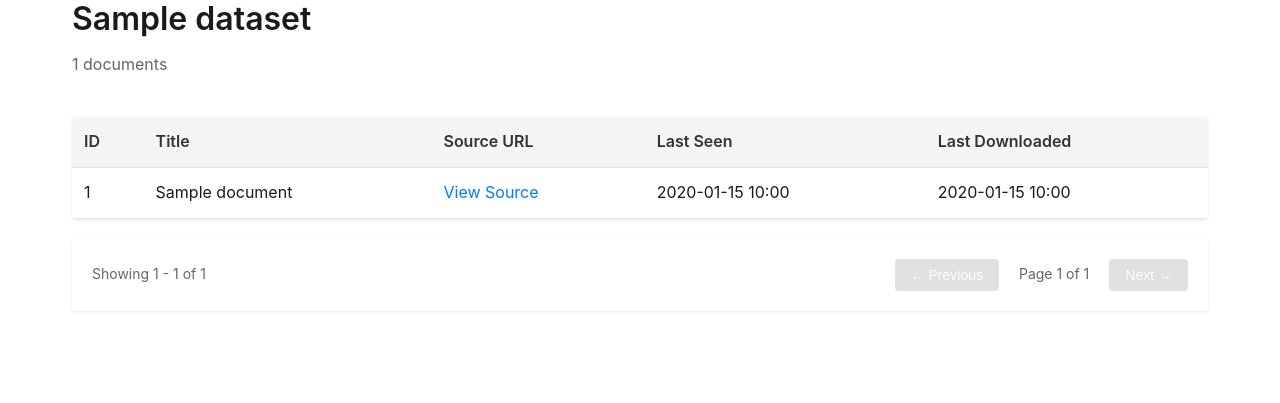
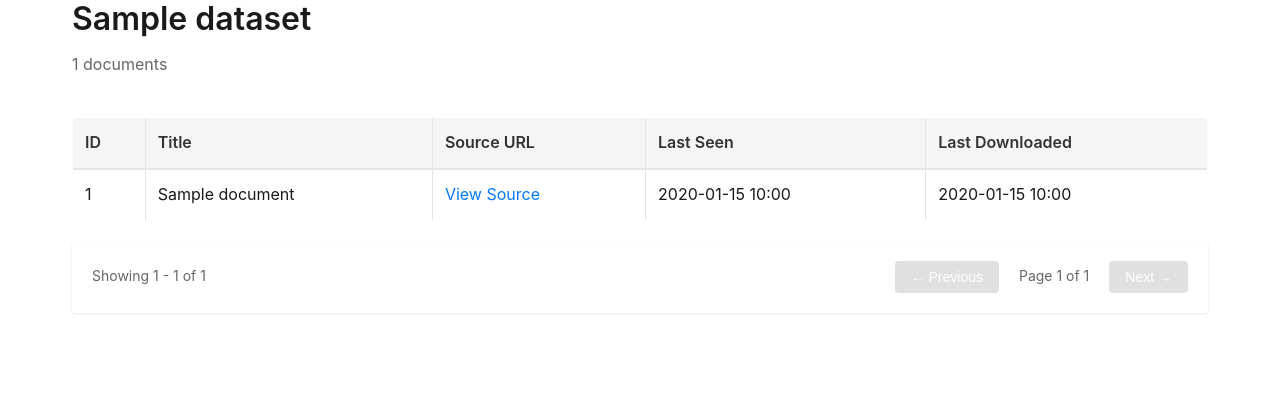
Before and after one commit to datagenero/data-collector, a FastAPI app: page /dataset/1 in a window 1280 px wide. Shown: the part 184-587 px from the top of the page. Run offline with FastAPI, Linux system fonts and the light colour scheme; tables that the repository leaves empty hold one stand-in row (values such as "Sample post").

Commit message:
fix: re-adds styles to dataset table

```diff
--- a/static/style.css
+++ b/static/style.css
@@ -229,33 +229,44 @@ a {
     border-collapse: collapse;
     margin: 20px 0;
     background: white;
-    box-shadow: 0 1px 3px rgba(0,0,0,0.1);
+    border: 1px solid #e5e5e5;
     border-radius: 4px;
     overflow: hidden;
 }
 
 .documents-table thead {
     background: #f5f5f5;
+    border-bottom: 2px solid #e5e5e5;
 }
 
 .documents-table th,
 .documents-table td {
     padding: 12px;
     text-align: left;
+    border-right: 1px solid #e5e5e5;
+}
+
+.documents-table th:last-child,
+.documents-table td:last-child {
+    border-right: none;
+}
+
+.documents-table tbody tr {
+    transition: background 0.2s ease;
     border-bottom: 1px solid #e5e5e5;
+}
+
+.documents-table tbody tr:last-child {
+    border-bottom: none;
+}
+
+.documents-table tbody tr:hover {
+    background: #f9f9f9;
 }
 
 .documents-table th {
     font-weight: 600;
     color: #333;
-}
-
-.documents-table tbody tr {
-    transition: background 0.2s ease;
-}
-
-.documents-table tbody tr:hover {
-    background: #f9f9f9;
 }
 
 /* Pagination */
--- a/templates/base.html
+++ b/templates/base.html
@@ -4,7 +4,7 @@
     <meta charset="UTF-8">
     <meta name="viewport" content="width=device-width, initial-scale=1.0">
     <title>{% block title %}Data Collector{% endblock %}</title>
-    <link rel="stylesheet" href="{{ url_for('static', path='/style.css') }}">
+    <link rel="stylesheet" href="{{ url_for('static', path='/style.css') }}?v=2">
 </head>
 <body>
     <header>
```
